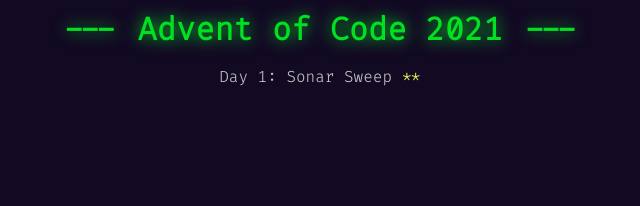
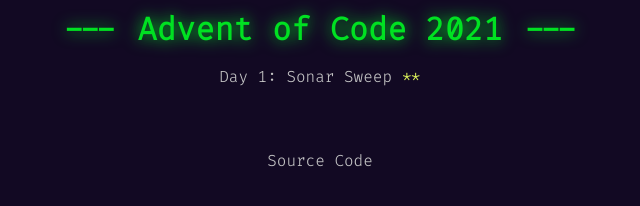
Before and after one commit to ArthurTakase/AdventOfCode, a plain HTML site: page index.html in a window 1280 px wide. Shown: the full height of the page, 320-960 px from the left. Drawn offline with Linux system fonts and the light colour scheme.

Commit message:
edit readme

```diff
--- a/index.html
+++ b/index.html
@@ -11,6 +11,9 @@
     <div class="allDay">
         <a href="src/day01/day1.html">Day 1: Sonar Sweep <span class="star">**</span></a>
     </div>
+
+    <br><br><br>
+    <a href="https://github.com/ArthurTakase/AdventOfCode2021/tree/main/src/day01">Source Code</a>
 </body>
 
 </html>
```
Also changed, not shown: 1 other file.
